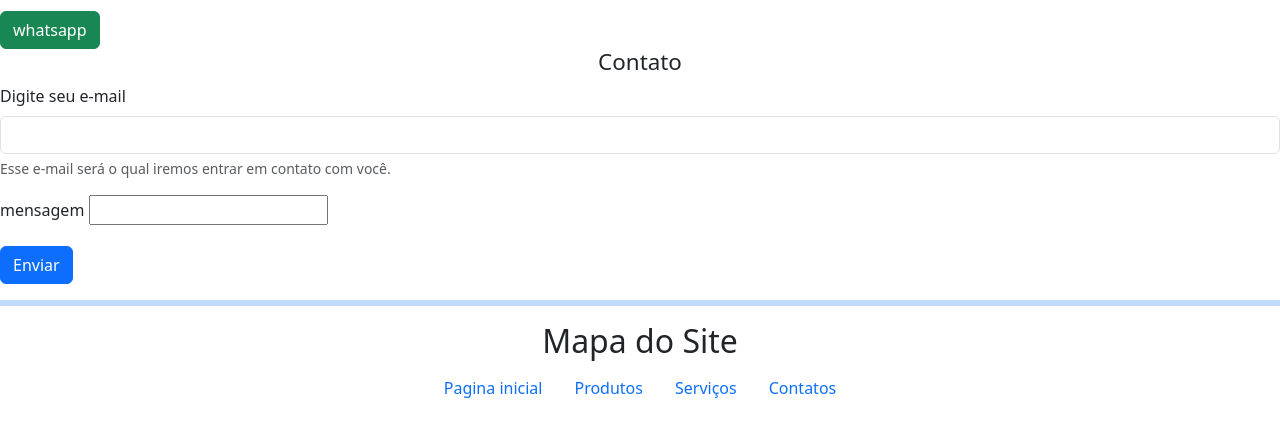
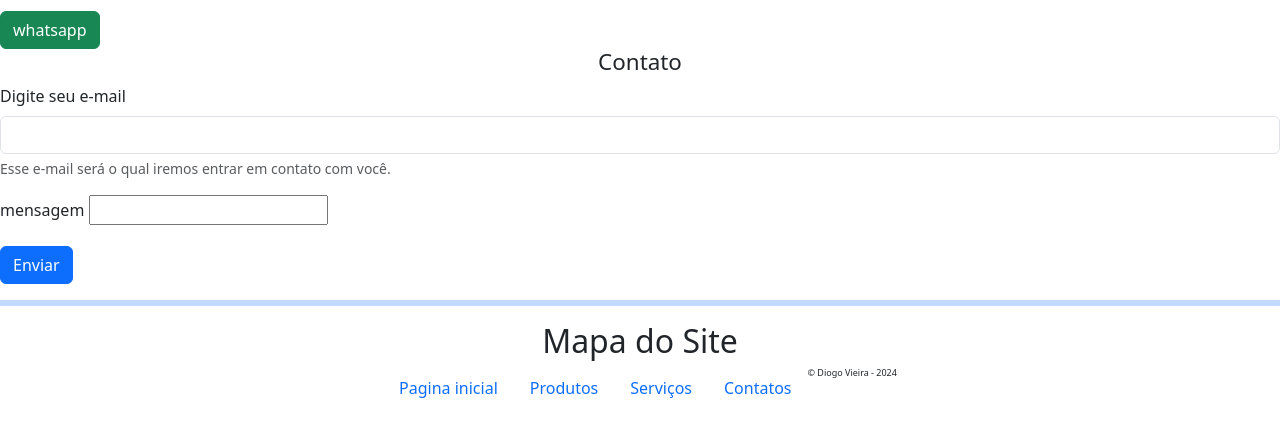
Before and after one commit to DiogoVieiraSV/Padaria_exemplo, a plain HTML site: page Contato.html in a window 1280 px wide. Shown: the part 72-508 px from the top of the page. Drawn offline with nearby package versions, Linux system fonts and the light colour scheme.

Commit message:
Colocando Copyright
colocando copyright no projeto

```diff
--- a/Contato.html
+++ b/Contato.html
@@ -97,6 +97,17 @@
         <a class="nav-link" href="Contato.html">Contatos</a>
       </li>
 
+      <h6 style="text-align: center; font-size: xx-small;">
+        © Diogo Vieira - <span id="ano-copyright"></span>
+      </h6>
+
+        <script>
+          // Captura o ano atual
+          const anoAtual = new Date().getFullYear();
+
+          // Seleciona o elemento HTML com o id 'ano-copyright'
+          document.getElementById('ano-copyright').textContent = anoAtual;
+        </script>
 
         <script src="https://cdn.jsdelivr.net/npm/bootstrap@5.3.3/dist/js/bootstrap.bundle.min.js" integrity="sha384-YvpcrYf0tY3lHB60NNkmXc5s9fDVZLESaAA55NDzOxhy9GkcIdslK1eN7N6jIeHz" crossorigin="anonymous"></script>
     </Footer>
```
Also changed, not shown: index.html (+11 -0 lines), produtos.html (+11 -0 lines), servicos.html (+11 -0 lines).
